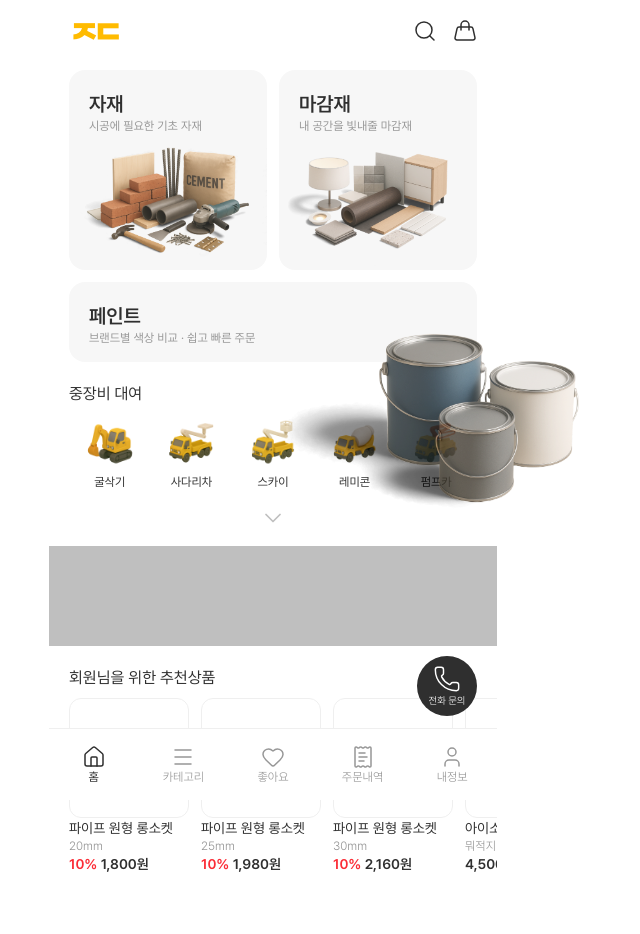
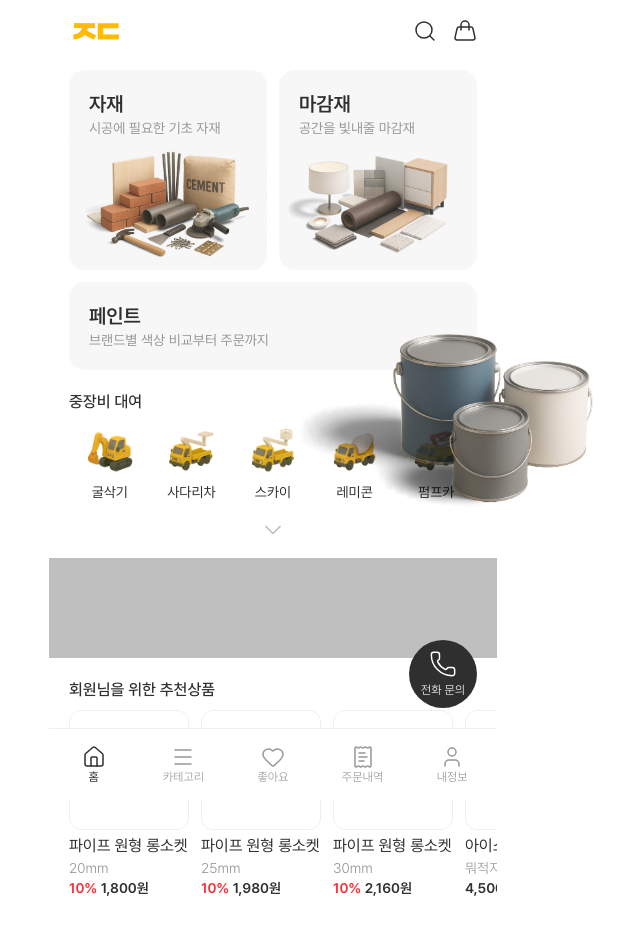
Before and after one commit to jit-da/Frontend, a React (Vite) app: page / in a window 1280 px wide. Shown: the top 934 px of the page, without its empty margins (367-1007 px from the left). Built offline with nearby package versions, Linux system fonts and the light colour scheme.

Commit message:
style: 텍스트 및 요소 크기 조정

```diff
--- a/src/components/common/FloatingButton.tsx
+++ b/src/components/common/FloatingButton.tsx
@@ -11,14 +11,14 @@ export default function FloatingButton({
 }) {
     return (
         <>
-            <div className="fixed w-full bottom-36">
+            <div className="fixed w-full bottom-40">
                 <div className="relative z-2 w-full max-w-md">
                     <button
                         className="floating-btn duration-100 flex flex-col bg-gray1000 hover:bg-gray900 ease-out active:bg-gray900 text-white"
                         onClick={onClick}
                     >
                         {icon}
-                        <span className="text-[10px] pretendard-light">
+                        <span className="text-xs pretendard-light mt-1">
                             {children}
                         </span>
                     </button>
--- a/src/components/common/Gnb.tsx
+++ b/src/components/common/Gnb.tsx
@@ -4,7 +4,7 @@ import GnbItem from "./GnbItem";
 export default function Gnb() {
     return (
         <>
-            <nav className="z-1 fixed w-full max-w-md h-[72px] bottom-0 grid grid-cols-5 bg-white border-t border-gray200">
+            <nav className="z-1 fixed w-full max-w-md h-18 bottom-0 grid grid-cols-5 bg-white border-t border-gray200">
                 <GnbItem to="/">
                     <House strokeWidth={1.5} />홈
                 </GnbItem>
--- a/src/components/home/Card.tsx
+++ b/src/components/home/Card.tsx
@@ -11,11 +11,13 @@ export default function Card({
 }) {
     return (
         <>
-            <div className="flex flex-col text-sm">
-                <div className="w-30 h-30 border border-gray200 rounded-xl"></div>
-                <h4>{title}</h4>
-                <h5 className="text-xs pretendard-light text-gray600">{sub}</h5>
-                <p className="pretendard-semibold">
+            <div className="w-30 flex flex-col">
+                <div className="w-30 h-30 border border-gray200 rounded-xl mb-1"></div>
+                <h4 className="w-full text-ellipsis line-clamp-1">{title}</h4>
+                <h5 className="text-sm pretendard-light text-gray600 text-ellipsis line-clamp-1">
+                    {sub}
+                </h5>
+                <p className="text-sm pretendard-semibold">
                     <span className="text-red-500">
                         {sale !== 0 && sale.toString() + "% "}
                     </span>
--- a/src/components/home/Icon.tsx
+++ b/src/components/home/Icon.tsx
@@ -9,7 +9,7 @@ export default function Icon({
         <>
             <button className="full flex flex-col gap-1 items-center hover:bg-gray100 active:bg-gray100 duration-100 ease-out rounded-xl py-2">
                 <img src={icon} alt={children} className="w-13 h-13" />
-                <span className="text-xs">{children}</span>
+                <span className="text-sm">{children}</span>
             </button>
         </>
     );
--- a/src/components/home/MainButton.tsx
+++ b/src/components/home/MainButton.tsx
@@ -21,7 +21,7 @@ export default function MainButton({
             >
                 <div className="p-5 pb-0">
                     <h1 className="text-xl pretendard-semibold">{title}</h1>
-                    <h2 className="text-xs text-gray600">{sub}</h2>
+                    <h2 className="text-sm text-gray600">{sub}</h2>
                 </div>
                 <img src={img} className="opacity-85" />
             </button>
--- a/src/constants/home.ts
+++ b/src/constants/home.ts
@@ -22,12 +22,12 @@ export const MAIN_BUTTON_LIST = [
     },
     {
         title: "마감재",
-        sub: "내 공간을 빛내줄 마감재",
+        sub: "공간을 빛내줄 마감재",
         src: magamjae,
     },
     {
         title: "페인트",
-        sub: "브랜드별 색상 비교 · 쉽고 빠른 주문",
+        sub: "브랜드별 색상 비교부터 주문까지",
         src: paint,
     },
 ];
--- a/src/routes/pages/Home.tsx
+++ b/src/routes/pages/Home.tsx
@@ -32,14 +32,14 @@ export default function Home() {
                         img={MAIN_BUTTON_LIST[1].src}
                     />
                     <MainButton
-                        className="col-span-2 w-full h-20 flex-row"
+                        className="col-span-2 w-full h-22 flex-row"
                         title={MAIN_BUTTON_LIST[2].title}
                         sub={MAIN_BUTTON_LIST[2].sub}
                         img={MAIN_BUTTON_LIST[2].src}
                     />
 
                     <div className="col-span-2 w-full pt-2">
-                        중장비 대여
+                        <h3 className="pretendard-medium">중장비 대여</h3>
                         <div className="grid grid-cols-5 mt-1">
                             {HEAVY_EQUIPMENT_LIST.slice(0, 5).map((i) => (
                                 <Icon icon={i.src} key={i.id}>
@@ -78,8 +78,10 @@ export default function Home() {
                 <div className="w-full h-25 bg-gray500" />
 
                 <div className="py-5">
-                    <h3 className="pl-5">회원님을 위한 추천상품</h3>
-                    <HorizontalScroller className="flex flex-row gap-3 mt-2 px-5">
+                    <h3 className="pl-5 pretendard-medium">
+                        회원님을 위한 추천상품
+                    </h3>
+                    <HorizontalScroller className="flex flex-row gap-3 mt-2 px-5 pb-2">
                         <Card
                             title="파이프 원형 롱소켓"
                             sub="20mm"
--- a/src/styles/index.css
+++ b/src/styles/index.css
@@ -62,7 +62,7 @@ button {
         @apply flex justify-center items-center;
     }
     .floating-btn {
-        @apply absolute flex right-5 w-15 h-15 justify-center items-center rounded-full duration-300;
+        @apply absolute flex right-5 w-17 h-17 justify-center items-center rounded-full duration-300;
     }
     .header-btn {
         @apply w-10 h-10 flex justify-center items-center hover:bg-gray100 active:bg-gray100 duration-100 ease-out rounded-lg;
```
